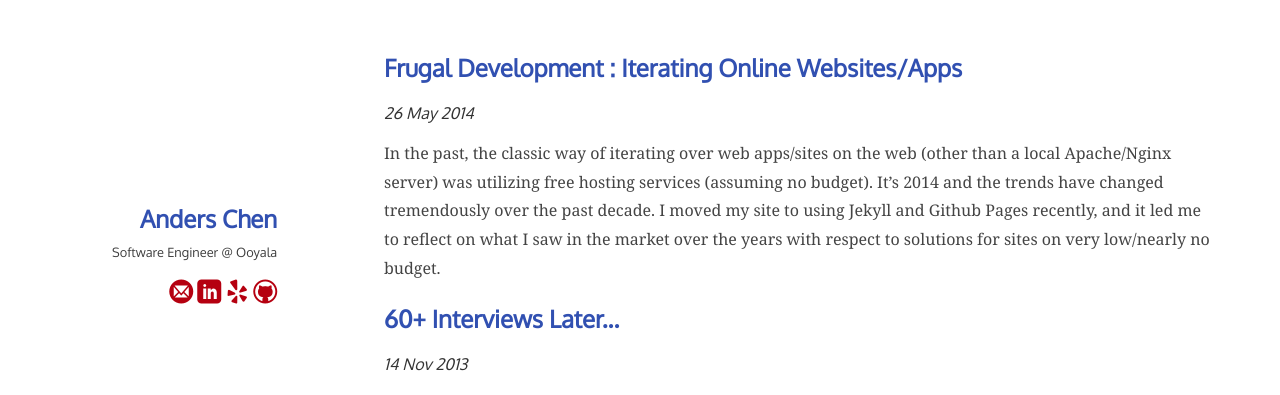
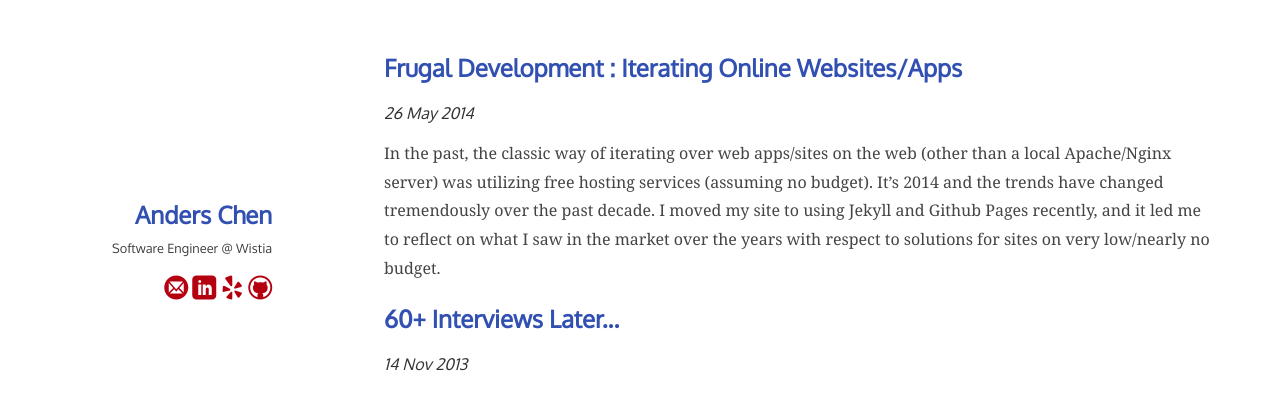
Before and after one commit to chena-site/chena-site.github.io, a Jekyll site: the page built from index.html, in a window 1280 px wide. Shown: the top 395 px of the page. Built offline with Jekyll 4.4.1, drawn with Linux system fonts in a browser that asks for light colours; nearby versions of some CDN libraries; Markdown is read by kramdown in place of the engine named in the settings; the list of posts is cut into pages by our own code.

Commit message:
Update where I work.

```diff
--- a/_layouts/default.html
+++ b/_layouts/default.html
@@ -5,7 +5,7 @@
         <meta http-equiv="X-UA-Compatible" content="IE=edge,chrome=1">
         <title>{{ page.title }}</title>
         <meta name="viewport" content="width=device-width">
-        <meta name="description" content="Software Engineer @ Ooyala - Entrepreneur">
+        <meta name="description" content="Software Engineer @ Wistia - Entrepreneur">
         <meta name="keywords" content="anders, chen, andy, chen, software, software engineer, entrepreneur, software developer, Golang, nodeJS, PHP , Java, Javascript , ExactTarget, Slingshot SEO, digitalRelevance , Ooyala , Rose-Hulman, technology , TBC Global , andy chen, anders chen, computer science, computers , computer scientist, programmer, yelp, linkedIn">
         <link href='http://fonts.googleapis.com/css?family=Oxygen' rel='stylesheet' type='text/css'>
         <link rel="stylesheet" href="/css/icons.css">
@@ -33,7 +33,7 @@
             <div class="header">
               <h2>{{ site.name }}</h2>
               <div class="me_desc">
-                Software Engineer @ Ooyala
+                Software Engineer @ Wistia
               </div>
               <div class="social_desc">
                 <a class="mail-icon" alt="Email"><span class="icon-mail"></span></a>
```
